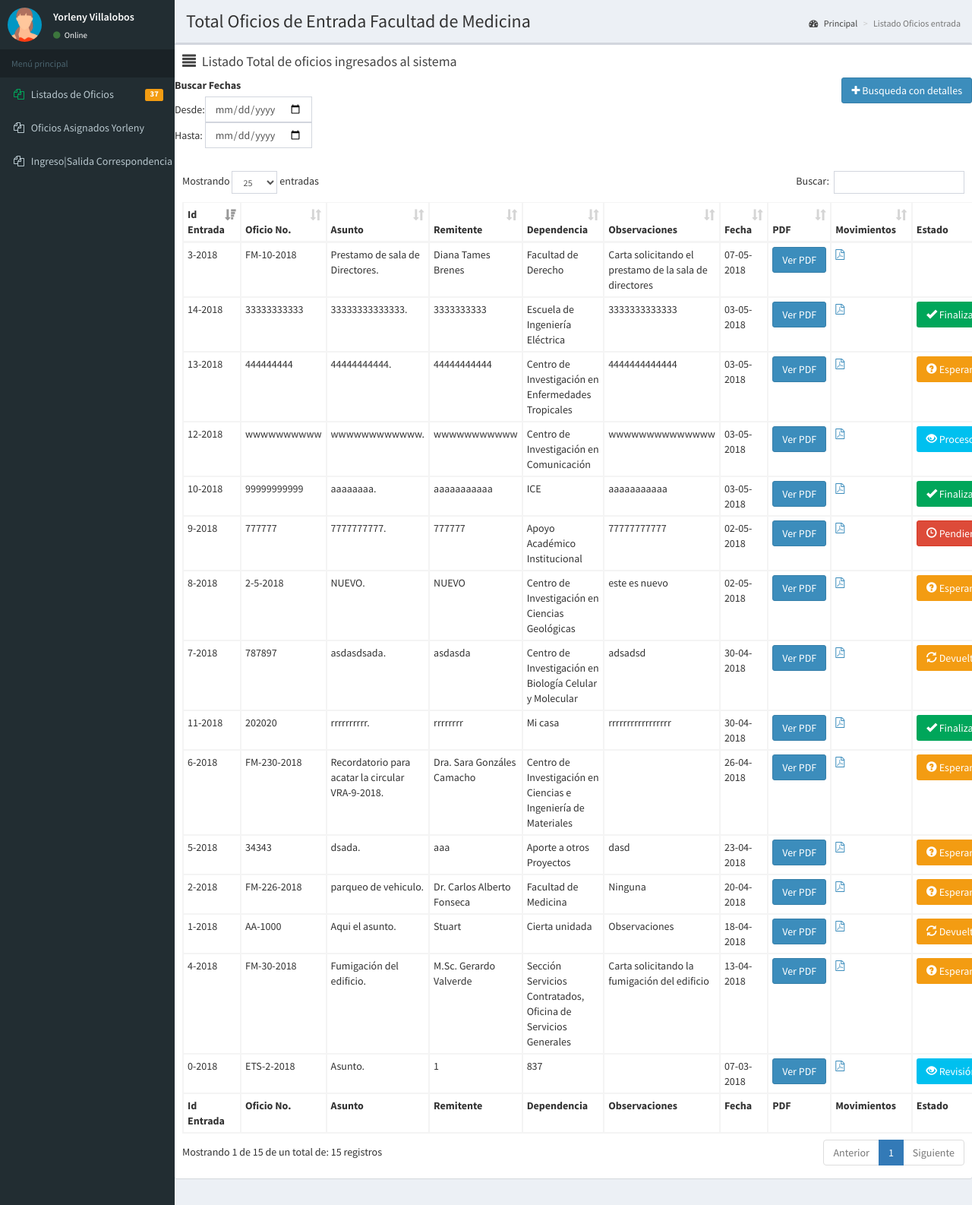
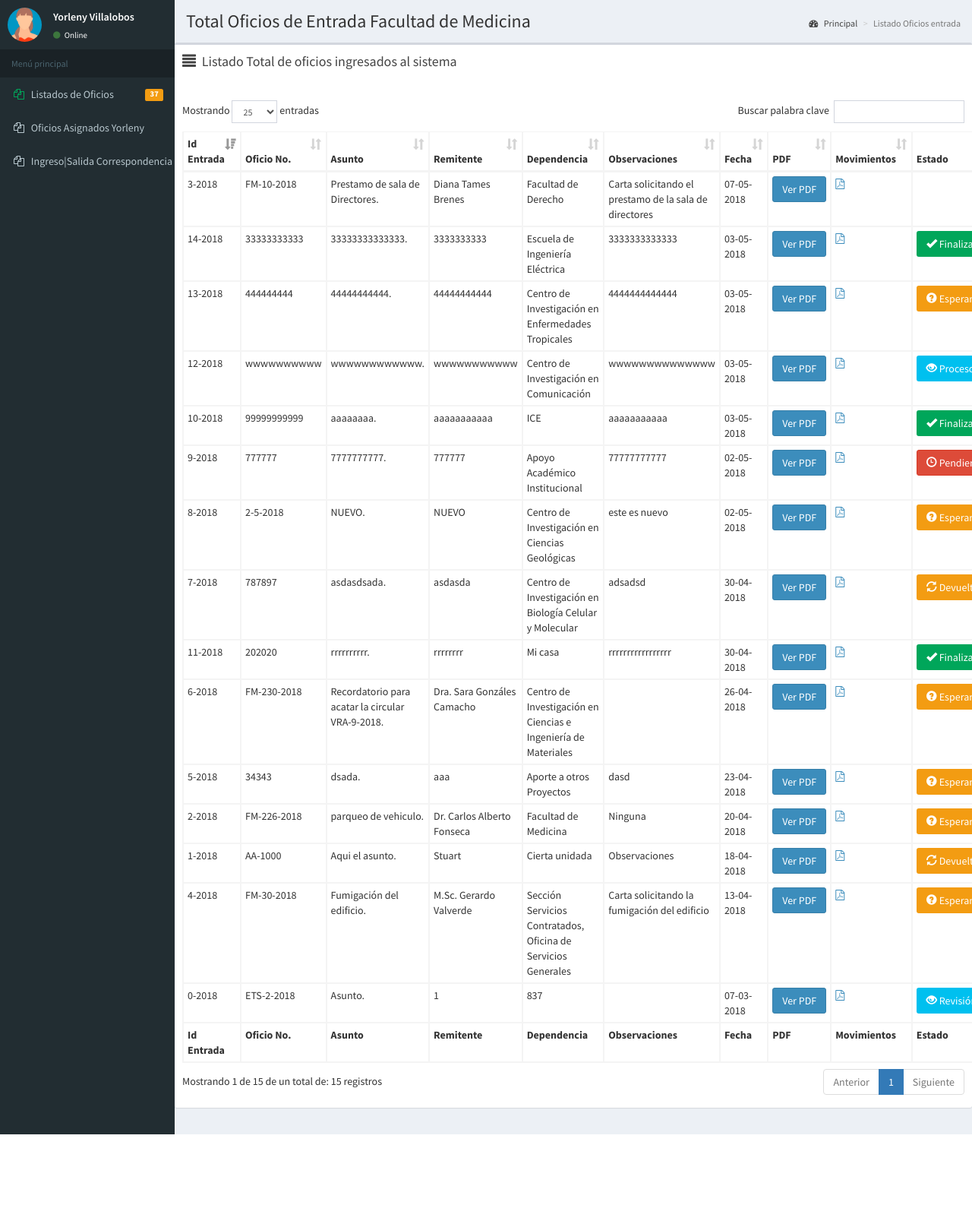
Before and after one commit to jstuartp/correspondencia, a PHP site: page /listado_total_oficios_entrada.php in a window 1280 px wide. Shown: the part 50-1636 px from the top of the page at 76% size. After the commit the page ends 1543 px from the top, so only its background shows below. Run offline with PHP 8.4, Linux system fonts and the light colour scheme; a user stored in the database is signed in; data comes from the database, SQL or seed files in the repository; some libraries are stand-ins or nearby versions.

Commit message:
Trabajo del 28 de mayo

```diff
--- a/listado_total_oficios_entrada.php
+++ b/listado_total_oficios_entrada.php
@@ -144,24 +144,9 @@ $usuario_autorizado_ver = GetSQLValueString(obtenerUsuarioAutorizadoVer($_SESSIO
                 </div><!-- /.box-header -->
                 <div class="row">
                 <div class="col-md-8" >
-                  <label for="">Buscar Fechas </label>
-                    <table>
-                        <tbody>
-                            <tr>
-                                <td>Desde:</td>
-                                <td><input type="date" id="min-date" class="form-control date-range-filter" data-date-format="dd-mm-yyyy" placeholder="Desde:"></td>
-                            </tr>
-                            <tr>
-                                <td>Hasta:</td>
-                                <td><input type="date" id="max-date" class="form-control date-range-filter" data-date-format="dd-mm-yyyy" placeholder="Hasta:"></td>
-                            </tr>
-                        </tbody>
-                    </table>  <br>
+                 <br>
                     </div>
-                    <div class="col-md-4"><span class="pull-right">
-                            <a class="btn btn-primary " href="listado_total_oficios_entradaDetalles.php<?php if($_GET){echo ("?anno=".$_GET['anno']);} ?>" id="detalle" ><i class="fa fa-plus"></i> Busqueda con detalles</a> </span>
 
-                    </div>
 
                     <br>
                 </div>
@@ -419,6 +404,7 @@ $usuario_autorizado_ver = GetSQLValueString(obtenerUsuarioAutorizadoVer($_SESSIO
     <script >
 
   table = $('#example2').DataTable({
+      "language":{"search": "Buscar palabra clave"},
    "paging": true,
           "lengthChange": true,
           "searching": true,
```
